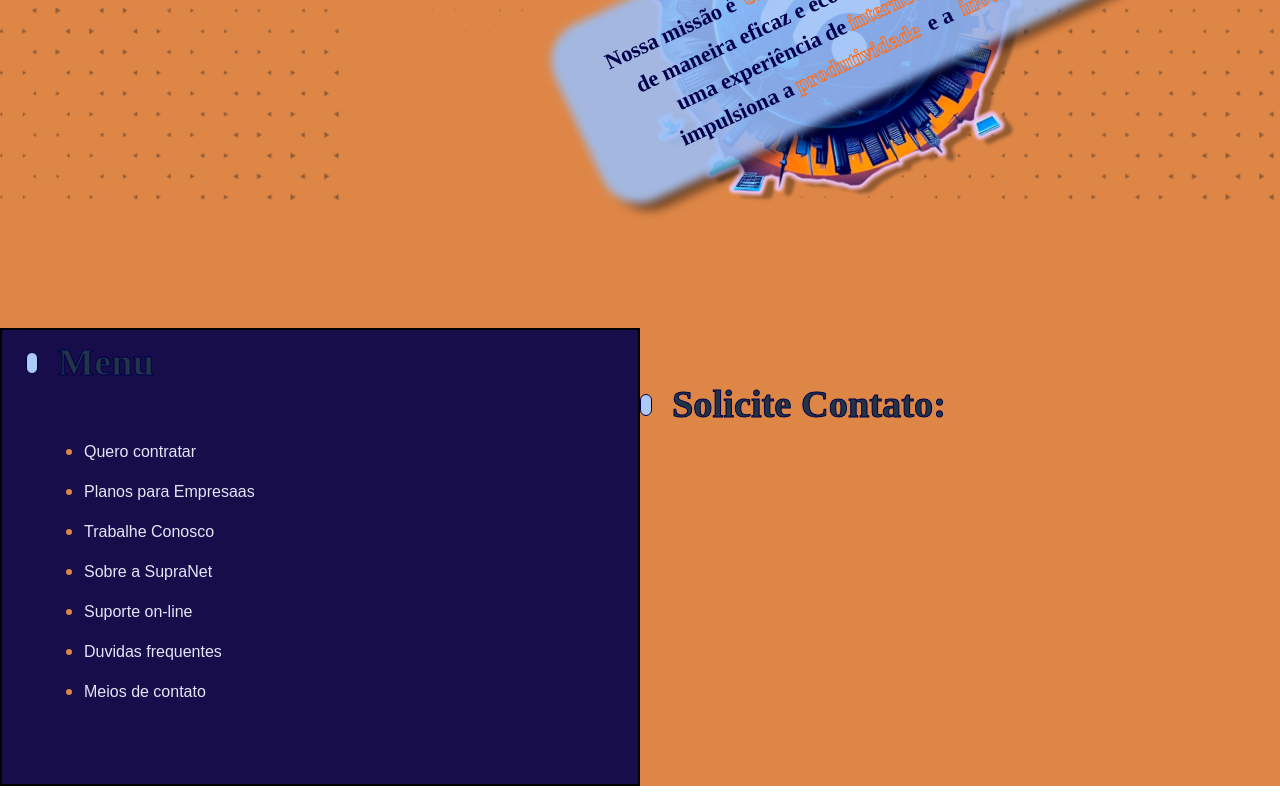
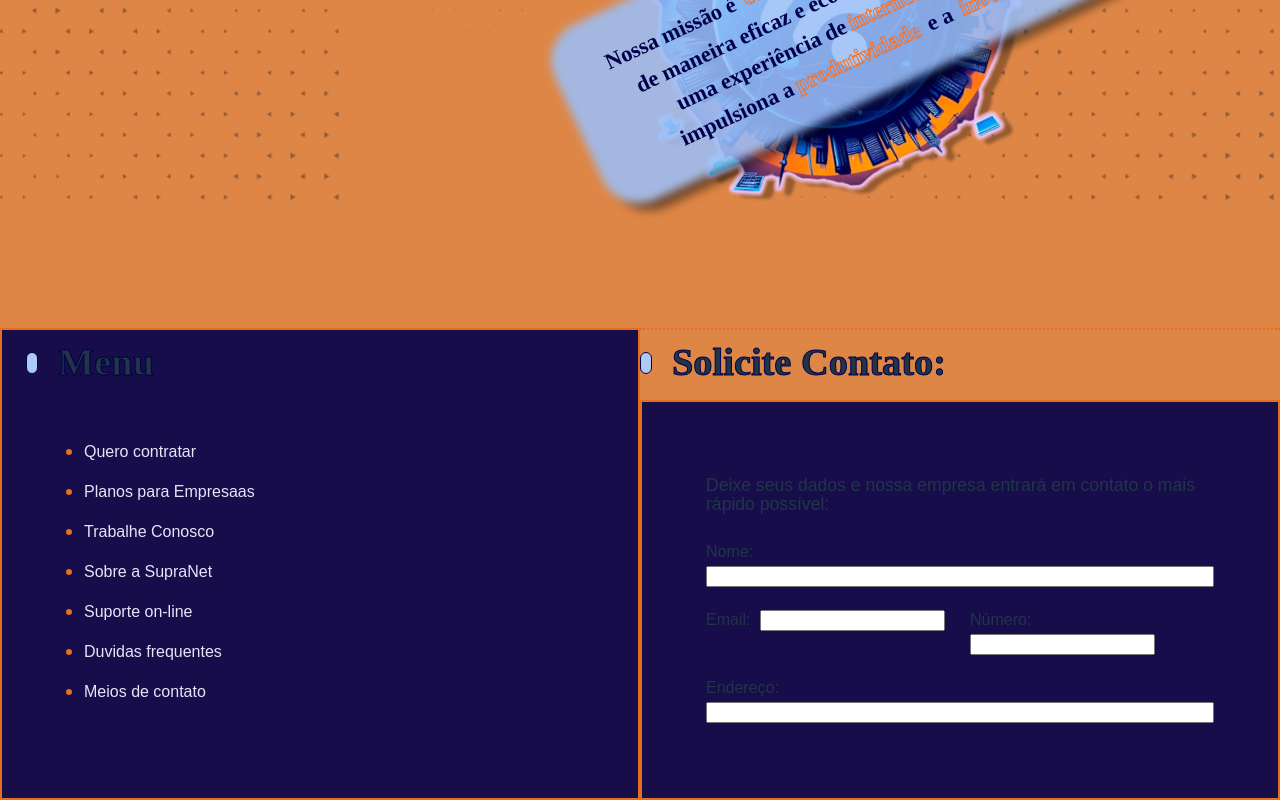
Before and after one commit to BlackCrown/supranet, a React (Vite) app: page / in a window 1280 px wide. Shown: the part 2128-2928 px from the top of the page. Built offline with nearby package versions, Linux system fonts and the light colour scheme; a web font is replaced by a local one.

Commit message:
Footer criado com area de menu e area de formulario, estilizados inicialmente

```diff
--- a/src/App.css
+++ b/src/App.css
@@ -62,7 +62,3 @@ img {
   border-radius: 6px;
   border: 1px solid var(--color-BG-dark)
 }
-
-@keyframes logo-spin {
-
-}
--- a/src/Components/Footer.jsx
+++ b/src/Components/Footer.jsx
@@ -33,10 +33,34 @@ const Footer = () => {
         </nav>
       </div>
 
-      <div>
+      <div className={styles.contatoFooter}>
         <h1 className="Titulo">Solicite Contato:</h1>
-        <div>
-          <form action=""></form>
+        <div className={styles.dados}>
+          <p className={styles.cabecalho}>
+            Deixe seus dados e nossa empresa entrará em contato o mais rápido
+            possível:{' '}
+          </p>
+          <form action="" className={styles.formulario}>
+            <div className={styles.full}>
+              <label htmlFor="nome">Nome: </label>
+              <input type="text" id="nome" name="nome" />
+            </div>
+
+            <div>
+              <label htmlFor="email">Email:</label>
+              <input type="email" id="email" name="email" />
+            </div>
+
+            <div>
+              <label htmlFor="numero">Número: </label>
+              <input type="text" id="numero" name="numero" />
+            </div>
+
+            <div className={styles.full}>
+              <label htmlFor="endereco">Endereço: </label>
+              <input type="text" id="endereco" name="endereco" />
+            </div>
+          </form>
         </div>
       </div>
     </div>
--- a/src/Components/Footer.module.css
+++ b/src/Components/Footer.module.css
@@ -9,7 +9,7 @@
 }
 
 .menuFooter{
-  border: 2px solid black;
+  border: 2px solid var(--color-typo-dark);
   background-color: rgba(0, 0, 75, 90%);
   padding: 0 4rem 4rem;
 }
@@ -31,7 +31,50 @@
   width: 6px;
   height: 6px;
   border-radius: 50%;
-  /* margin-right: 8px; */
   display: inline-block;
-  background-color: var(--color-BG-clear);
+  background-color: var(--color-typo-dark);
 }
+
+.contatoFooter{
+  border-top: 2px dotted var(--color-typo-dark);
+}
+
+.cabecalho{
+  margin-bottom: 25px;
+  font-size: 1.1rem;
+  line-height: 1.1;
+}
+
+.dados{
+  height: 400px;
+    border: 2px solid var(--color-typo-dark);
+    background-color: rgba(0, 0, 75, 90%);
+    padding: 0rem 4rem;
+    place-content: center;
+
+}
+
+.contatoFooter h1{
+  margin-top: 4px;
+  margin-bottom: 8px;
+}
+
+.formulario{
+  display: grid;
+  grid-template-columns: 1fr 1fr;
+  gap: 20px;
+  max-width: 580px;
+  justify-self: center;
+}
+
+.formulario label{
+  margin-right: 10px;
+}
+
+.full{
+  grid-column: span  2;
+}
+
+.full input{
+  width: 100%;
+}
```
